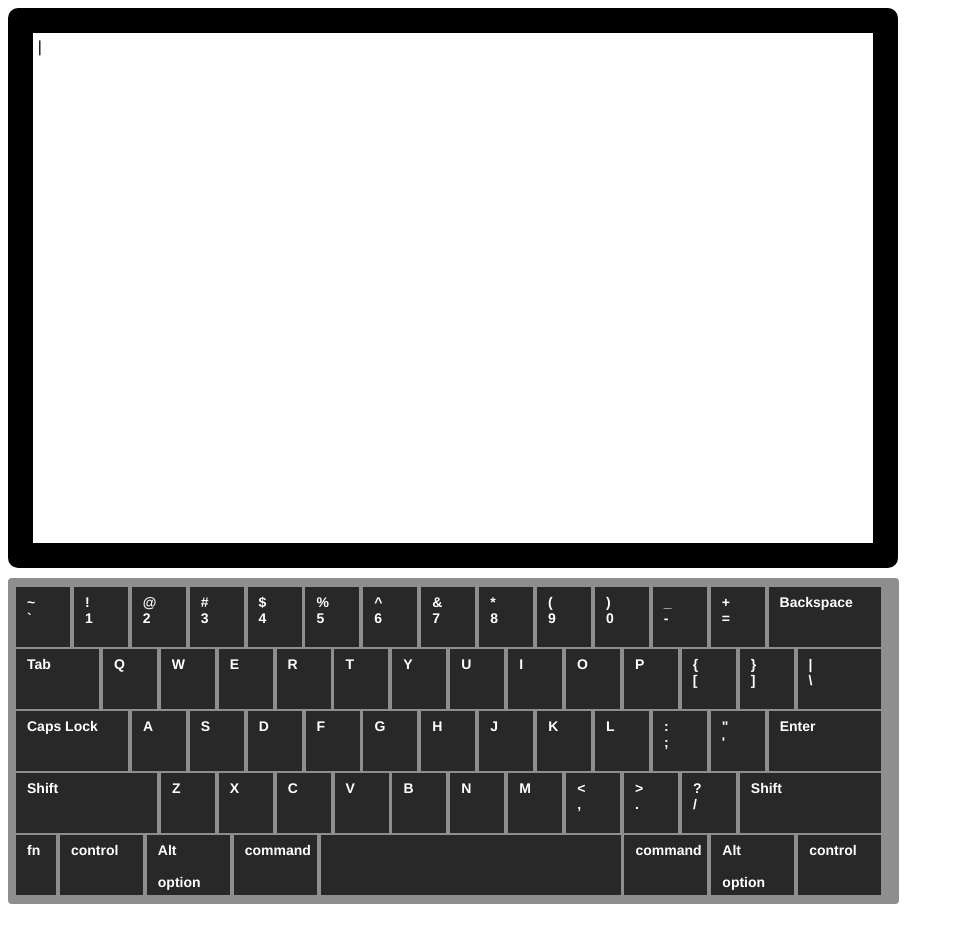
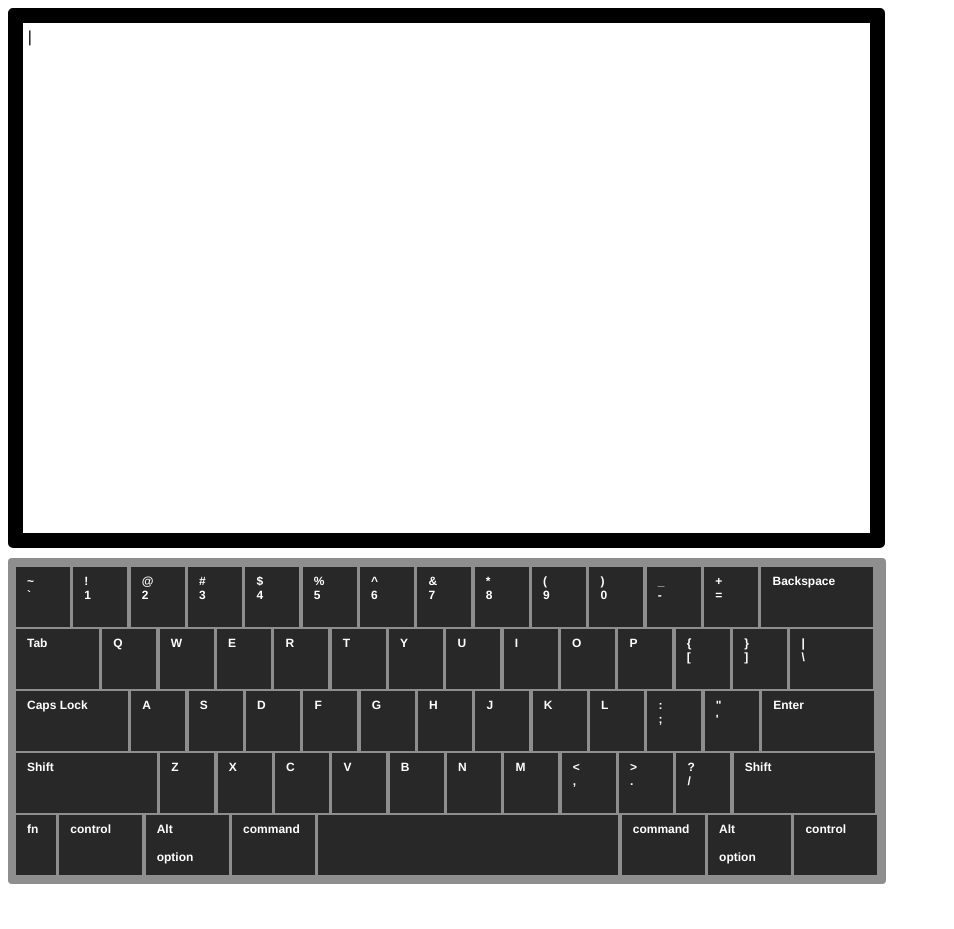
Before and after one commit to inwshop/es6, a website: page index.html in a window 1280 px wide. Shown: the whole page, without its empty margins (0-954 px from the left). Drawn offline with Linux system fonts and the light colour scheme.

Commit message:
edit css

```diff
--- a/styles.css
+++ b/styles.css
@@ -3,11 +3,11 @@
   border-radius: 4px;
   color: #fff;
   float: left;
-  font: bold 14px Helvetica, Arial;
+  font: bold 12px Helvetica, Arial;
   margin: 10px 15px 25px 0;
   padding: 8px;
   position: center;
-  width: 875px;
+  width: 862px;
 }
 
 .key {
@@ -26,9 +26,8 @@
 }
 
 .key:active {
-  background: #282829;
-
-  top: 1px;
+  background: #353536;
+  box-shadow: #5E5F60;
 }
 
 .w2 {
@@ -71,12 +70,12 @@
 
 
 .screen {
-  border: 25px solid #000000;
-  border-radius: 10px;
+  border: 15px solid #000000;
+  border-radius: 5px;
   height: 500px;
   overflow: auto;
   padding: 5px;
-  width: 830px;
+  width: 837px;
 }
 
 .screen p {
```
